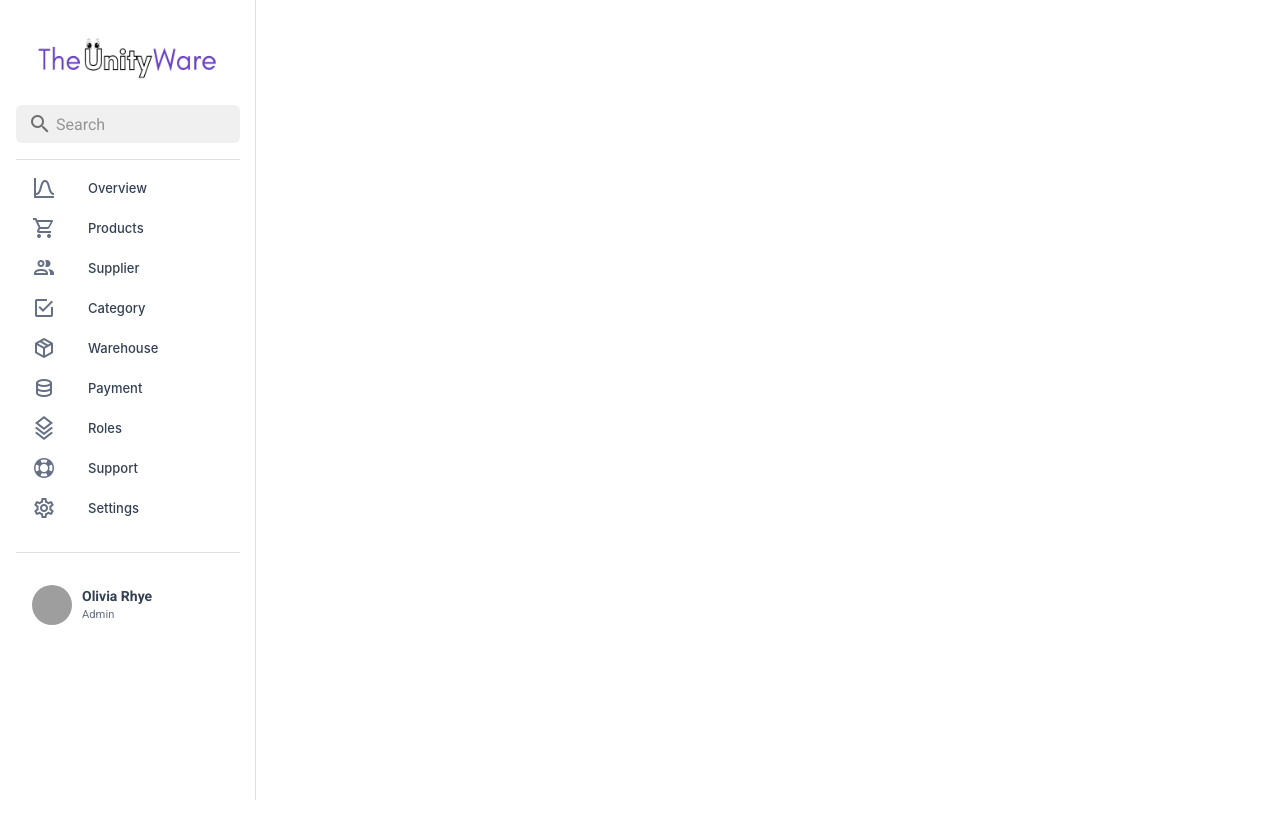
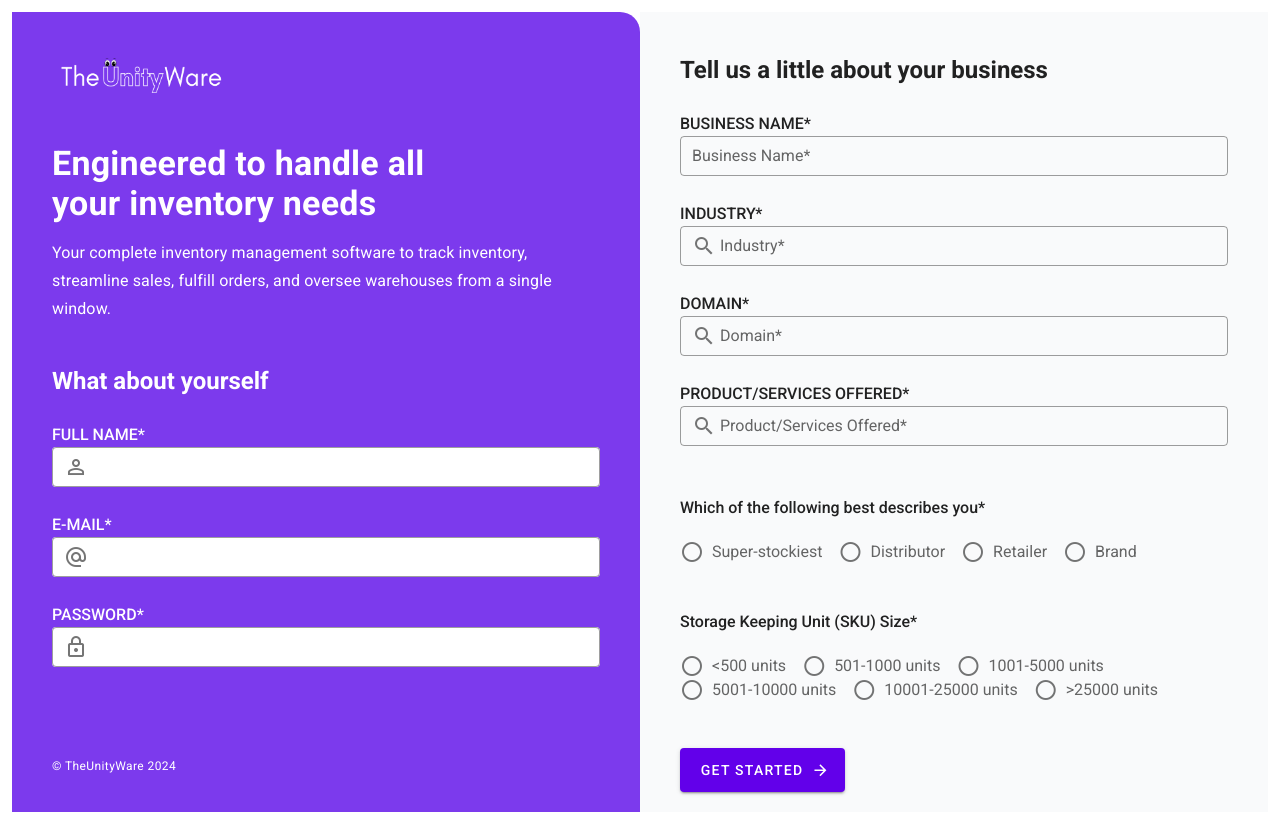
Before and after one commit to CORONILLA273/proyecto-Computo-Front, a Nuxt app: page /register in a window 1280 px wide. Before the commit the page ends 800 px from the top, so only its background shows below. Built offline with nearby package versions, Linux system fonts and the light colour scheme; grey boxes are pictures that could not be loaded.

Commit message:
[AGREGADO] Página para registro de usuario

```diff
--- /dev/null
+++ b/layouts/blank.vue
@@ -0,0 +1,9 @@
+<template>
+  <v-app>
+    <v-main>
+      <v-container fluid>
+        <Nuxt />
+      </v-container>
+    </v-main>
+  </v-app>
+</template>
--- a/nuxt.config.js
+++ b/nuxt.config.js
@@ -47,7 +47,7 @@ export default {
   // Axios module configuration: https://go.nuxtjs.dev/config-axios
   axios: {
     // Workaround to avoid enforcing hard-coded localhost:3000: https://github.com/nuxt-community/axios-module/issues/308
-    baseURL: '/'
+    baseURL: process.env.baseURL || 'http://localhost:5050/api'
   },
 
   // Vuetify module configuration: https://go.nuxtjs.dev/config-vuetify
--- /dev/null
+++ b/pages/register/index.vue
@@ -0,0 +1,173 @@
+<template>
+  <v-container fluid class="register-page pa-0 fill-height">
+    <v-row no-gutters class="fill-height">
+      <!-- IZQUIERDA: Presentación -->
+      <v-col
+        cols="12"
+        md="6"
+        class="left-panel d-flex flex-column justify-start pa-10"
+      >
+        <img src="/logo_inverted.png" alt="Logo" class="mb-10" width="180" />
+        <div class="text-left">
+          <h1 class="display-1 font-weight-bold mb-4">
+            Engineered to handle all<br />your inventory needs
+          </h1>
+          <p class="subtitle-1 mb-10">
+            Your complete inventory management software to track inventory,
+            streamline sales, fulfill orders, and oversee warehouses from a
+            single window.
+          </p>
+          <v-form ref="form" class="form-container text-left">
+            <h2 class="mb-6">What about yourself</h2>
+            <span class="mt-6 font-weight-medium">FULL NAME*</span>
+            <v-text-field
+              v-model="form.fullName"
+              prepend-inner-icon="mdi-account-outline"
+              outlined
+              dense
+              flat
+              background-color="white"
+              color="deep-purple accent-4"
+            />
+            <span class="mt-6 font-weight-medium">E-MAIL*</span>
+            <v-text-field
+              v-model="form.email"
+              prepend-inner-icon="mdi-at"
+              outlined
+              dense
+              background-color="white"
+              color="deep-purple accent-4"
+            />
+            <span class="mt-6 font-weight-medium">PASSWORD*</span>
+            <v-text-field
+              v-model="form.password"
+              type="password"
+              prepend-inner-icon="mdi-lock-outline"
+              outlined
+              dense
+              background-color="white"
+              color="deep-purple accent-4"
+            />
+          </v-form>
+        </div>
+        <p class="text-caption mt-auto white--text">© TheUnityWare 2024</p>
+      </v-col>
+
+      <!-- DERECHA: Formulario -->
+      <v-col
+        cols="12"
+        md="6"
+        class="pa-10 d-flex align-center"
+        style="background-color: #f9fafb"
+      >
+        <v-form ref="form" class="form-container text-left">
+          <h2 class="mb-6">Tell us a little about your business</h2>
+          <span class="mt-6 font-weight-medium">BUSINESS NAME*</span>
+          <v-text-field
+            label="Business Name*"
+            v-model="form.businessName"
+            outlined
+            dense
+          />
+          <span class="mt-6 font-weight-medium">INDUSTRY*</span>
+          <v-text-field
+            label="Industry*"
+            v-model="form.industry"
+            prepend-inner-icon="mdi-magnify"
+            outlined
+            dense
+          />
+          <span class="mt-6 font-weight-medium">DOMAIN*</span>
+          <v-text-field
+            label="Domain*"
+            v-model="form.domain"
+            prepend-inner-icon="mdi-magnify"
+            outlined
+            dense
+          />
+          <span class="mt-6 font-weight-medium">PRODUCT/SERVICES OFFERED*</span>
+          <v-text-field
+            label="Product/Services Offered*"
+            v-model="form.product"
+            prepend-inner-icon="mdi-magnify"
+            outlined
+            dense
+          />
+          <p class="mt-6 font-weight-medium">Which of the following best describes you*</p>
+          <v-radio-group v-model="form.type" row>
+            <v-radio label="Super-stockiest" value="Super-stockiest" />
+            <v-radio label="Distributor" value="Distributor" />
+            <v-radio label="Retailer" value="Retailer" />
+            <v-radio label="Brand" value="Brand" />
+          </v-radio-group>
+
+          <p class="mt-6 font-weight-medium">Storage Keeping Unit (SKU) Size*</p>
+          <v-radio-group v-model="form.storage_size" row>
+            <v-radio label="<500 units" value="<500" />
+            <v-radio label="501-1000 units" value="501-1000" />
+            <v-radio label="1001-5000 units" value="1001-5000" />
+            <v-radio label="5001-10000 units" value="5001-10000" />
+            <v-radio label="10001-25000 units" value="10001-25000" />
+            <v-radio label=">25000 units" value=">25000" />
+          </v-radio-group>
+
+          <v-btn color="deep-purple accent-4" dark class="mt-6" large @click="register">
+            Get Started
+            <v-icon right>mdi-arrow-right</v-icon>
+          </v-btn>
+        </v-form>
+      </v-col>
+    </v-row>
+  </v-container>
+</template>
+
+<script>
+export default {
+  layout: 'blank',
+  data () {
+    return {
+      form: {
+        fullName: '',
+        email: '',
+        password: '',
+        businessName: '',
+        industry: '',
+        domain: '',
+        product: '',
+        type: '',
+        storage_size: ''
+      }
+    }
+  },
+  methods: {
+    async register () {
+      try {
+        const response = await this.$axios.post('/users/create', this.form)
+        console.log(response)
+        this.$router.push('/login')
+      } catch (error) {
+        console.error(error)
+      }
+    }
+  }
+}
+</script>
+
+<style scoped>
+.register-page {
+  height: 100vh; /* Ocupa el alto completo */
+  overflow: hidden;
+}
+
+.left-panel {
+  background-color: #7c3aed;
+  color: white;
+  border-top-right-radius: 20px;
+  border-bottom-right-radius: 20px;
+}
+
+.form-container {
+  max-width: 600px;
+  width: 100%;
+}
+</style>
```
Also changed, not shown: static/logo_inverted.png (added).
